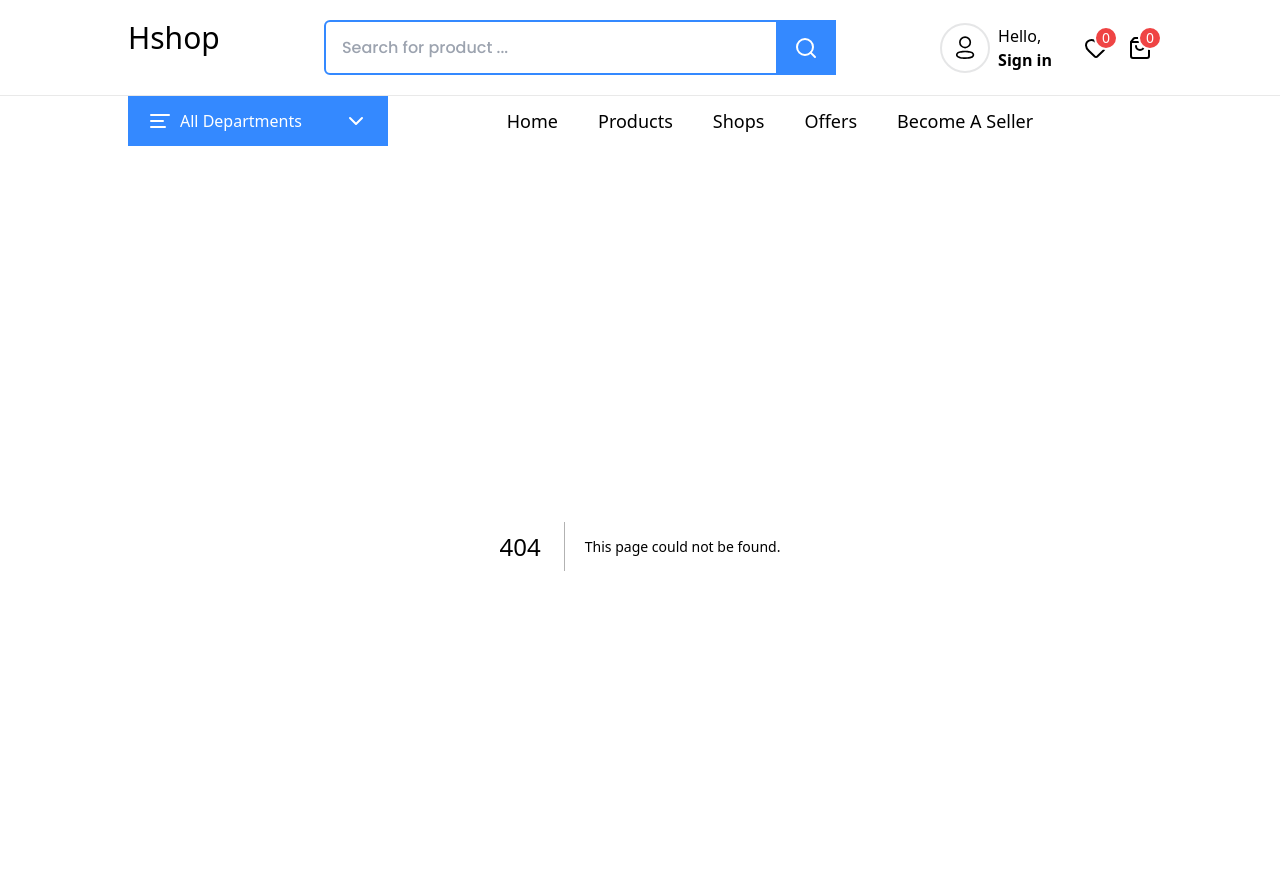
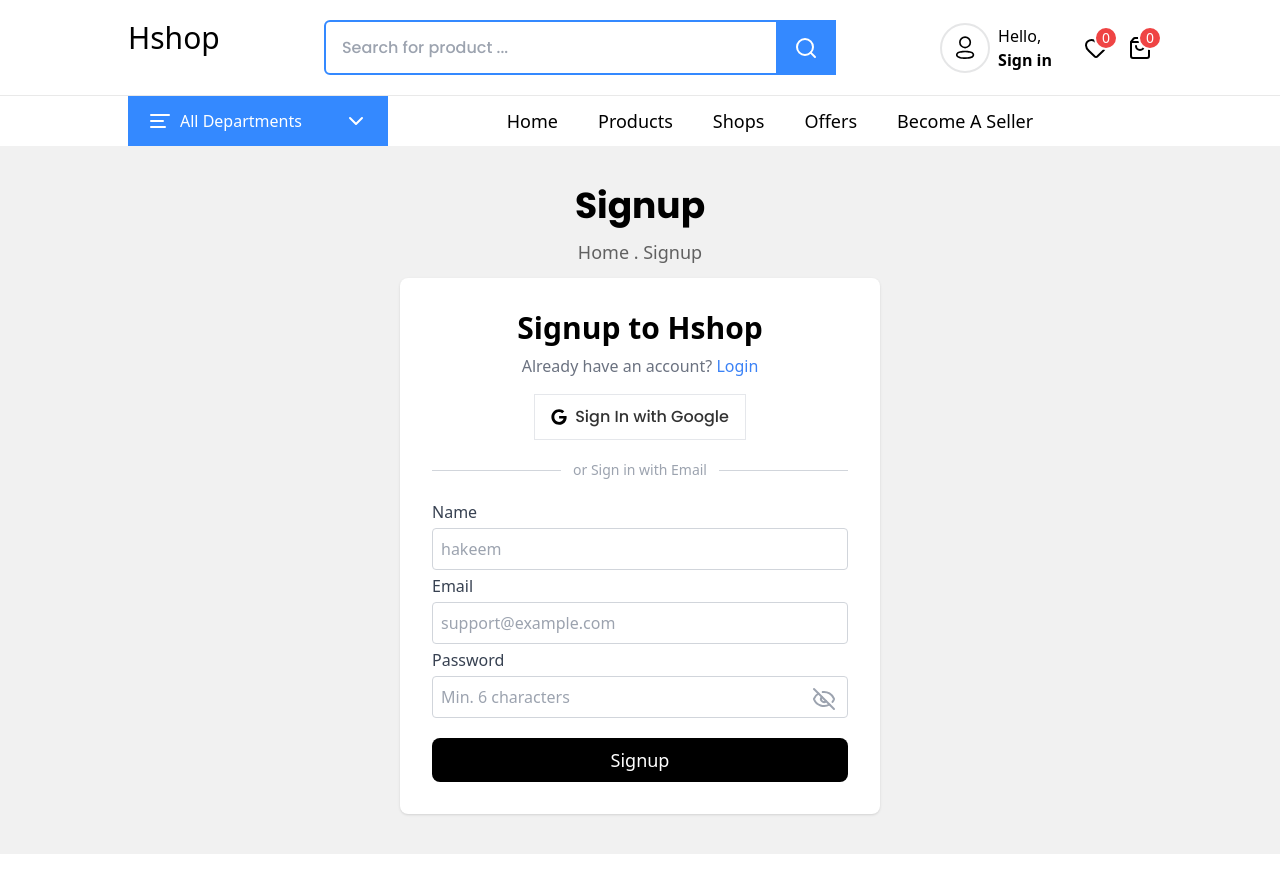
Before and after one commit to hakoom911/multi-v-ecommerce-shop, a Next.js app in the folder apps/user-ui/: page /signup in a window 1280 px wide. Before the commit this address had no page. Shown: the top 892 px of the page. After the commit the page ends 854 px from the top, so only its background shows below. Built offline with nearby package versions, Linux system fonts and the light colour scheme.

Commit message:
feat: complete setup sign up page with the otp configurations.

```diff
--- /dev/null
+++ b/apps/user-ui/src/app/(routes)/signup/page.tsx
@@ -0,0 +1,171 @@
+"use client";
+import GoogleButton from "apps/user-ui/src/components/google-button";
+import { Eye, EyeOff } from "lucide-react";
+import Link from "next/link";
+import { useRouter } from "next/navigation";
+import { useRef, useState } from "react";
+import { useForm } from "react-hook-form";
+
+type Props = {};
+
+type FormData = {
+  name: string;
+  email: string;
+  password: string;
+};
+
+function SignupPage({}: Props) {
+  const [passVisible, setPassVisible] = useState(false);
+  const [serverError, setServerError] = useState<string | null>(null);
+  const [showOTP, setShowOTP] = useState(false);
+  const [canResend, setCanResend] = useState(false);
+  const [timer, setTimer] = useState(60);
+  const [otp, setOTP] = useState(["", "", "", "", "", ""]);
+  const [userData, setUserData] = useState<FormData | null>(null);
+  const inputRefs = useRef<(HTMLInputElement | null)[]>([]);
+
+  const router = useRouter();
+
+  const {
+    register,
+    handleSubmit,
+    formState: { errors },
+  } = useForm<FormData>();
+
+  const onSubmit = (data: FormData) => {};
+
+  const handleOTPChange = (index: number, value: string) => {
+    if (value) {
+      const newOTP = [...otp];
+      newOTP[index] = value;
+      setOTP(newOTP);
+    }
+  };
+
+  return (
+    <div className="w-full py-10 min-h-[85vh] bg-[#f1f1f1]">
+      <h1 className="text-4xl font-Poppins font-semibold text-black text-center">
+        Signup
+      </h1>
+      <p className="text-center text-lg font-medium py-3 text-[#00000099]">
+        Home . Signup
+      </p>
+      <div className="w-full flex justify-center">
+        <div className="md:w-[480px] p-8 bg-white shadow rounded-lg">
+          <h3 className="text-3xl font-semibold text-center mb-2">
+            Signup to Hshop
+          </h3>
+          <p className="text-center text-gray-500 mb-4">
+            Already have an account?{" "}
+            <Link href={"/login"} className="text-blue-500">
+              Login
+            </Link>
+          </p>
+          <GoogleButton />
+          <div className="flex items-center my-5 text-gray-400 text-sm">
+            <div className="flex-1 border-t border-gray-300" />
+            <span className="px-3">or Sign in with Email</span>
+            <div className="flex-1 border-t border-gray-300" />
+          </div>
+
+          {!showOTP ? (
+            <form onSubmit={handleSubmit(onSubmit)}>
+              <label className="block text-gray-700 mb-1">Name</label>
+              <input
+                type="text"
+                placeholder="hakeem"
+                className="w-full p-2 border border-gray-300 outline-0 !rounded mb-1"
+                {...register("name", {
+                  required: "Name is required",
+                })}
+              />
+              {errors.email && (
+                <p className="text-red-500 text-sm">
+                  {String(errors.email.message)}
+                </p>
+              )}
+              <label className="block text-gray-700 mb-1">Email</label>
+              <input
+                type="email"
+                placeholder="support@example.com"
+                className="w-full p-2 border border-gray-300 outline-0 !rounded mb-1"
+                {...register("email", {
+                  required: "Email is required",
+                  pattern: {
+                    value: /^[a-zA-Z0-9._%+-]+@[a-zA-Z0-9.-]+\.[a-zA-Z]{2,4}$/,
+                    message: "Invalid email address",
+                  },
+                })}
+              />
+              {errors.email && (
+                <p className="text-red-500 text-sm">
+                  {String(errors.email.message)}
+                </p>
+              )}
+              <label className="block text-gray-700 mb-1">Password</label>
+              <div className="relative">
+                <input
+                  type={passVisible ? "text" : "password"}
+                  placeholder="Min. 6 characters"
+                  className="w-full p-2 border border-gray-300 outline-0 !rounded mb-1"
+                  {...register("password", {
+                    required: "Password is required",
+                    minLength: {
+                      value: 6,
+                      message: "Password must be at least 6 characters",
+                    },
+                  })}
+                />
+
+                <button
+                  type="button"
+                  onClick={() => setPassVisible(!passVisible)}
+                  className="absolute inset-y-0 right-3 flex items-center text-gray-400"
+                >
+                  {passVisible ? <Eye /> : <EyeOff />}
+                </button>
+                {errors.password && (
+                  <p className="text-red-500 text-sm">
+                    {String(errors.password.message)}
+                  </p>
+                )}
+              </div>
+              <button
+                type="submit"
+                className="w-full text-lg cursor-pointer mt-4 bg-black text-white py-2 rounded-lg"
+              >
+                Signup
+              </button>
+              {serverError && (
+                <p className="text-red-500 text-sm mt-2">{serverError}</p>
+              )}
+            </form>
+          ) : (
+            <div>
+              <h3 className="text-xl font-semibold text-center mb-4">
+                Enter OTP
+              </h3>
+              <div className="flex justify-center gap-6">
+                {otp?.map((digit, index) => (
+                  <input
+                    key={index}
+                    type="text"
+                    ref={(el) => {
+                      if (el) inputRefs.current[index] = el;
+                    }}
+                    maxLength={1}
+                    className="size-12 text-center border border-gray-300 outline-none !rounded"
+                    value={digit}
+                    onChange={(e) => handleOTPChange(index, e.target.value)}
+                  />
+                ))}
+              </div>
+            </div>
+          )}
+        </div>
+      </div>
+    </div>
+  );
+}
+
+export default SignupPage;
```
